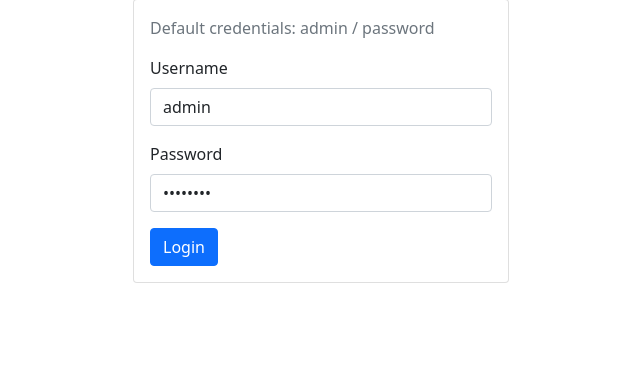
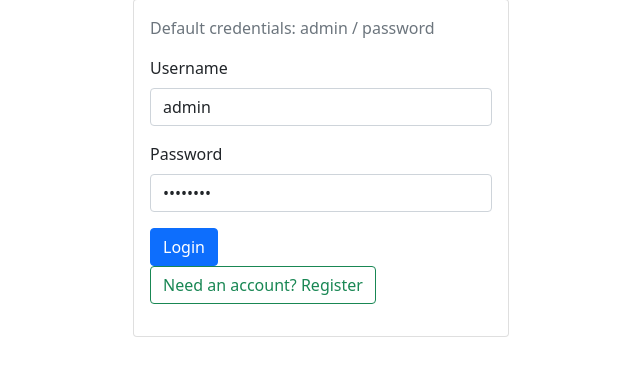
Before and after one commit to SannInTheSky/finalProject, a Flask app: page /login in a window 1280 px wide. Shown: the part 175-551 px from the top of the page, without its empty margins (319-959 px from the left). Run offline with Flask 3, Linux system fonts and the light colour scheme; some libraries are stand-ins or nearby versions.

Commit message:
modified login

```diff
--- a/templates/login.html
+++ b/templates/login.html
@@ -33,6 +33,8 @@
                     <textarea id="tokenOutput" class="form-control" rows="3" readonly></textarea>
                     <button onclick="copyToken()" class="btn btn-sm btn-secondary mt-2">Copy Token</button>
                 </div>
+                <!-- Add this to your login.html: -->
+                <a href="/register" class="btn btn-outline-success mb-3">Need an account? Register</a>
             </div>
         </div>
     </div>
```
